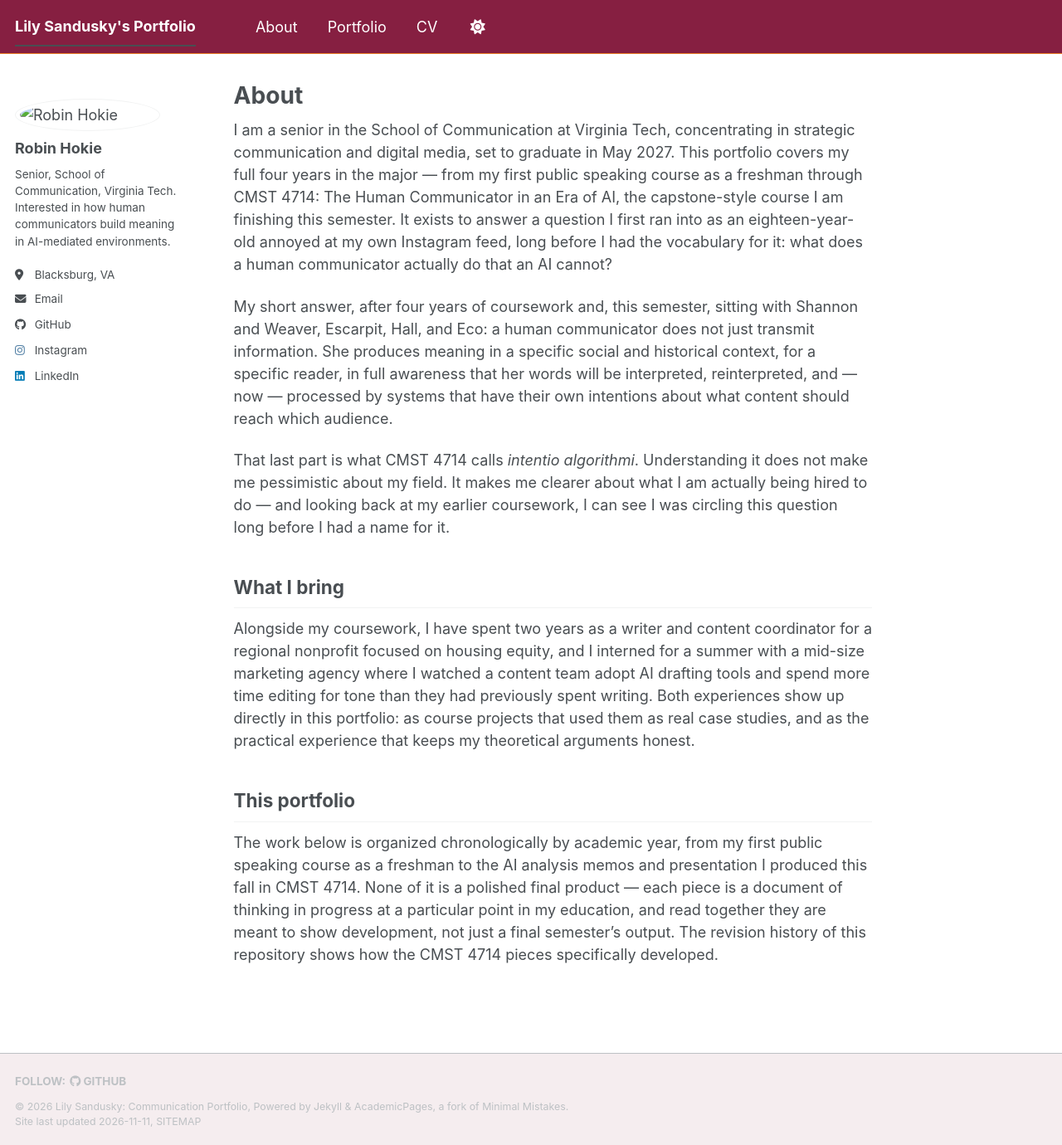
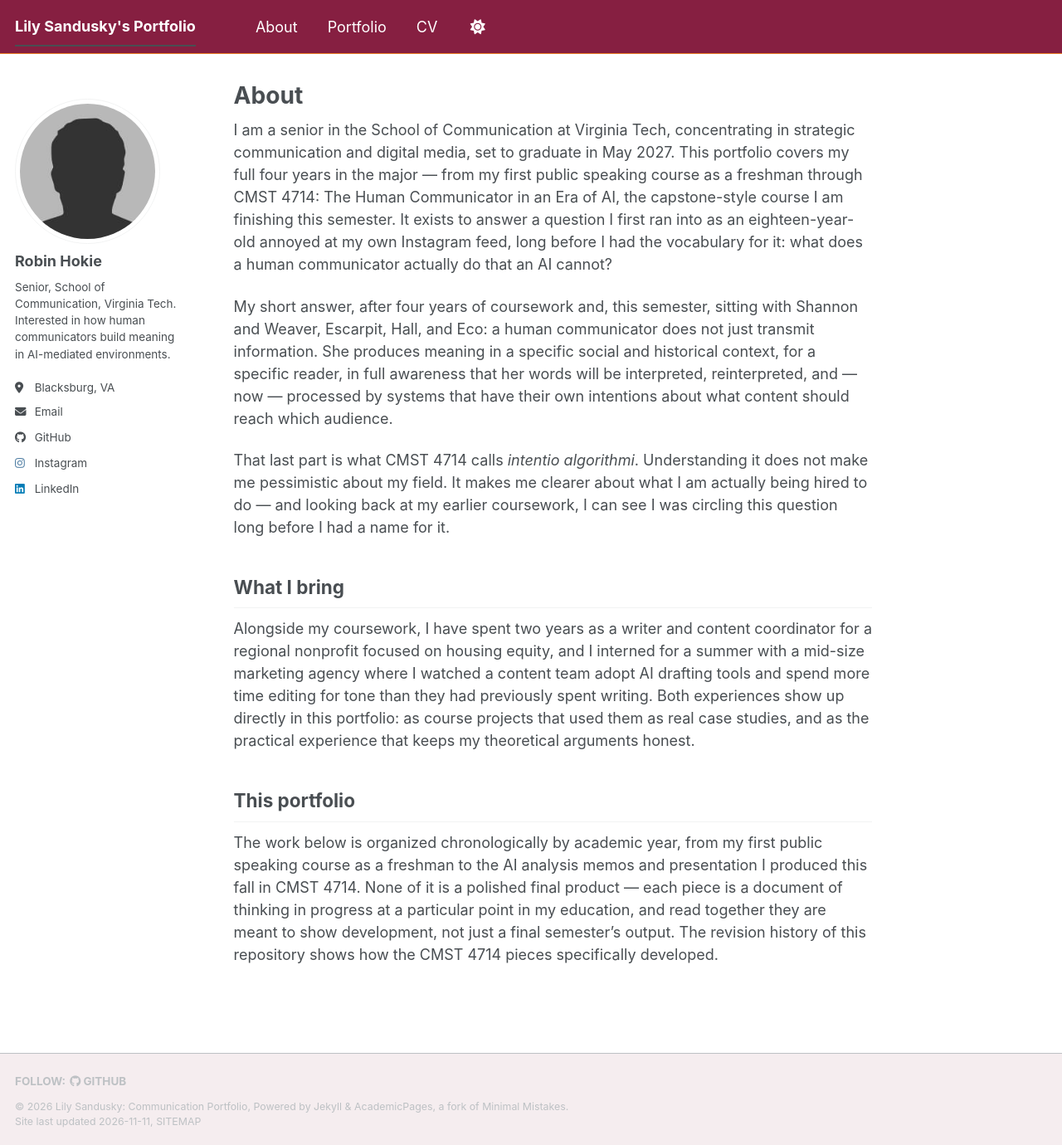
Before and after one commit to LilyS05/lilys05.github.io, a Jekyll site: the page built from _pages/about.md, in a window 1280 px wide and 1380 px high. Shown: the whole window at 83% size. Built offline with Jekyll 4.4.1, drawn with Linux system fonts in a browser that asks for light colours; a script bundle is joined from its source files by our own code; library files that are not in the unit come from our copies.

Commit message:
Update _config.yml

```diff
--- a/_config.yml
+++ b/_config.yml
@@ -29,13 +29,13 @@ repository               : "lilys05/lilys05.github.io"  # -> "yourusername/youru
 title                    : "Lily Sandusky's Portfolio" # the name shown in the maroon header bar and browser tab
 author:
   name     : "Robin Hokie"
-  avatar   : "/images/bio-photo.jpg"
+  avatar   : "//bio-photo.jpg"
   bio      : "Senior, School of Communication, Virginia Tech. Interested in how human communicators build meaning in AI-mediated environments."
   location : "Blacksburg, VA"
-  email    : "robin.hokie@vt.edu"
-  github   : "robinhokie"    # username only, no URL — set blank to hide
-  instagram: "robinhokie"    # username only, no URL — set blank to hide
-  linkedin : "robinhokie"    # username only, no URL — set blank to hide
+  email    : "Lilys05@vt.edu"
+  github   : "Lilys05"    # username only, no URL — set blank to hide
+  instagram: "Lily_Sandusky"    # username only, no URL — set blank to hide
+  linkedin : "Lily-Sandusky"    # username only, no URL — set blank to hide
 # ============================================================
 # END EDIT ZONE
 # Academicpages config continues below this point.
```
